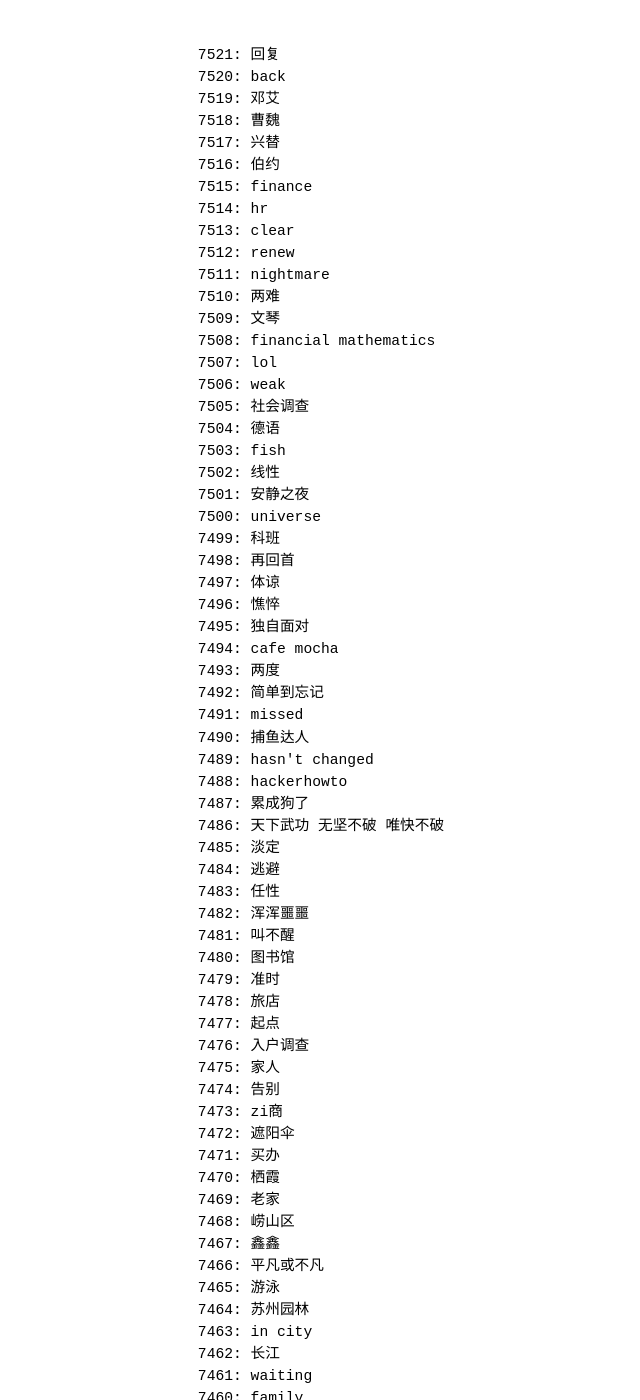
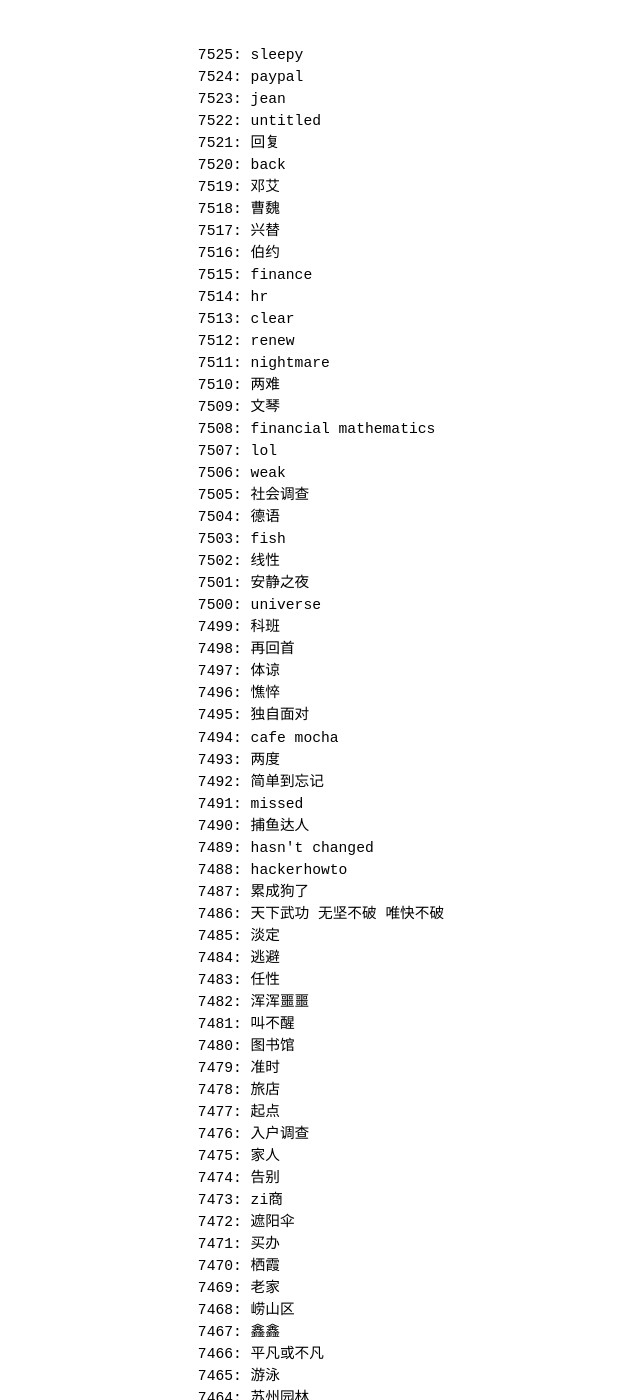
Before and after one commit to betamint/blog, a Jekyll site: the page built from daily-words.html, in a window 1280 px wide and 1400 px high. Shown: the whole window, without its empty margins (134-774 px from the left). Built offline with Jekyll 4.4.1, drawn with Linux system fonts in a browser that asks for light colours; some of the changed text lies outside the part shown.

Commit message:
7522-7525

```diff
--- a/daily-words.html
+++ b/daily-words.html
@@ -2,6 +2,10 @@
 layout: default
 ---
 <pre>
+7525: sleepy
+7524: paypal
+7523: jean
+7522: untitled
 7521: 回复
 7520: back
 7519: 邓艾
```
